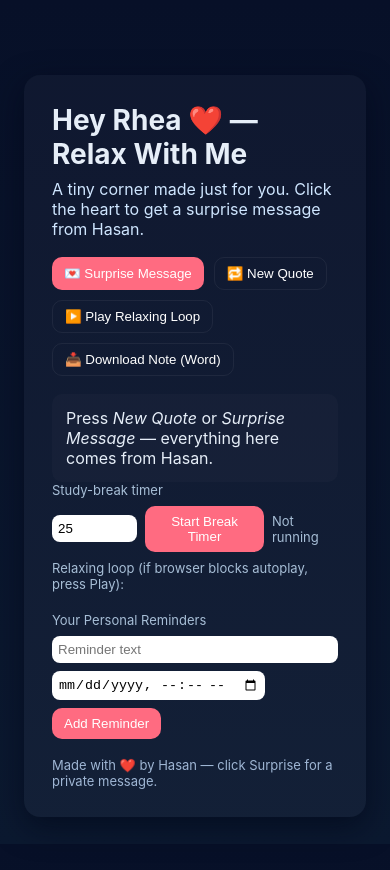
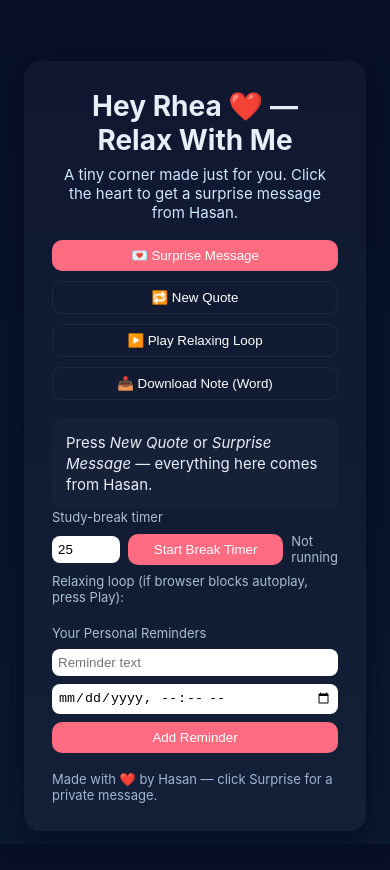
Before and after one commit to hasanalammar01/relax-with-me, a plain HTML site: page index.html in a window 390 px wide. Drawn offline with Linux system fonts and the light colour scheme.

Commit message:
index.html

```diff
--- a/index.html
+++ b/index.html
@@ -6,6 +6,60 @@
   <meta name="viewport" content="width=device-width,initial-scale=1" />
   <title>Relax With Me 💖</title>
   <style>
+    @media (max-width: 600px) {
+  body {
+    padding: 12px;
+  }
+
+  .card {
+    padding: 18px;
+    border-radius: 12px;
+  }
+
+  h1 {
+    font-size: 22px;
+    text-align: center;
+  }
+
+  p.lead {
+    font-size: 15px;
+    text-align: center;
+  }
+
+  .controls {
+    flex-direction: column;
+    align-items: stretch;
+  }
+
+  button {
+    width: 100%;
+    padding: 10px;
+  }
+
+  .quote {
+    font-size: 15px;
+    line-height: 1.4;
+  }
+
+  input[type="text"],
+  input[type="number"],
+  input[type="datetime-local"] {
+    width: 100%;
+  }
+
+  #reminderList li {
+    font-size: 14px;
+    word-wrap: break-word;
+  }
+}
+
+.card {
+  transition: all 0.3s ease;
+}
+button:hover {
+  transform: scale(1.03);
+  transition: transform 0.2s ease;
+}
     :root{--accent:#ff6b81;--bg:#0f1724;--card:#111827}
     html,body{height:100%;margin:0;font-family:Inter,system-ui,Segoe UI,Roboto,'Helvetica Neue',Arial}
     body{background:linear-gradient(180deg,#071028 0%, #0b1930 100%);color:#e6eef8;display:flex;align-items:center;justify-content:center;padding:24px}
```
